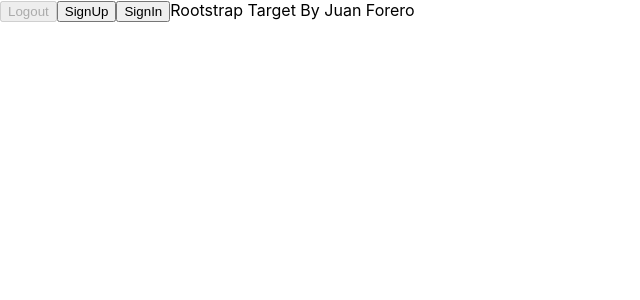
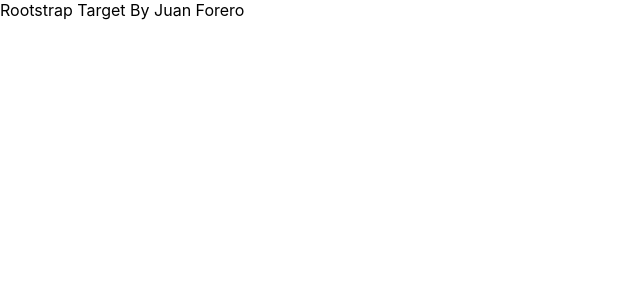
Before and after one commit to juanfopaez/rootstrap-target, a React (Create React App) app: page / in a window 1280 px wide. Shown: the top 300 px of the page, without its empty margins (0-640 px from the left). Built offline with nearby package versions, Linux system fonts and the light colour scheme.

Commit message:
Adding testing helpers (redux info population for unit testing)

```diff
--- a/src/components/App.tsx
+++ b/src/components/App.tsx
@@ -1,51 +1,11 @@
 import React from 'react';
 
-import 'components/styles/App.css';
 import useSession from 'hooks/useSession';
-
-import { signIn, signOut, signUp } from 'state/actions/userActions';
-import useDispatch from 'hooks/useDispatch';
 
 function App() {
   const { authenticated } = useSession();
-  const signOutRequest = useDispatch(signOut);
-  const signUpRequest = useDispatch(signUp);
-  const signInRequest = useDispatch(signIn);
 
-  return (
-    <div className="App">
-      <button
-        type="button"
-        disabled={!authenticated}
-        onClick={() => {
-          signOutRequest({});
-        }}
-      >
-        Logout
-      </button>
-      <button
-        type="button"
-        disabled={authenticated}
-        onClick={() => {
-          signUpRequest({});
-        }}
-      >
-        SignUp
-      </button>
-      <button
-        type="button"
-        disabled={authenticated}
-        onClick={() => {
-          signInRequest({
-            user: { email: 'test@gmail.com', password: 'password' }
-          });
-        }}
-      >
-        SignIn
-      </button>
-      Rootstrap Target By Juan Forero
-    </div>
-  );
+  return <div className="App">Rootstrap Target By Juan Forero</div>;
 }
 
 export default App;
--- a/src/components/styles/App.css
+++ /dev/null
@@ -1,3 +0,0 @@
-.App {
-  margin: 0;
-}
```
Also changed, not shown: package.json (+7 -0 lines), src/components/routes/routes.ts (added, +11 -0 lines), src/pages/Authentication.js (added, +48 -0 lines), src/utils/testingRender.jsx (added, +33 -0 lines), .babelrc (added), 2 other files (tests, documents, lock files or other folders).
